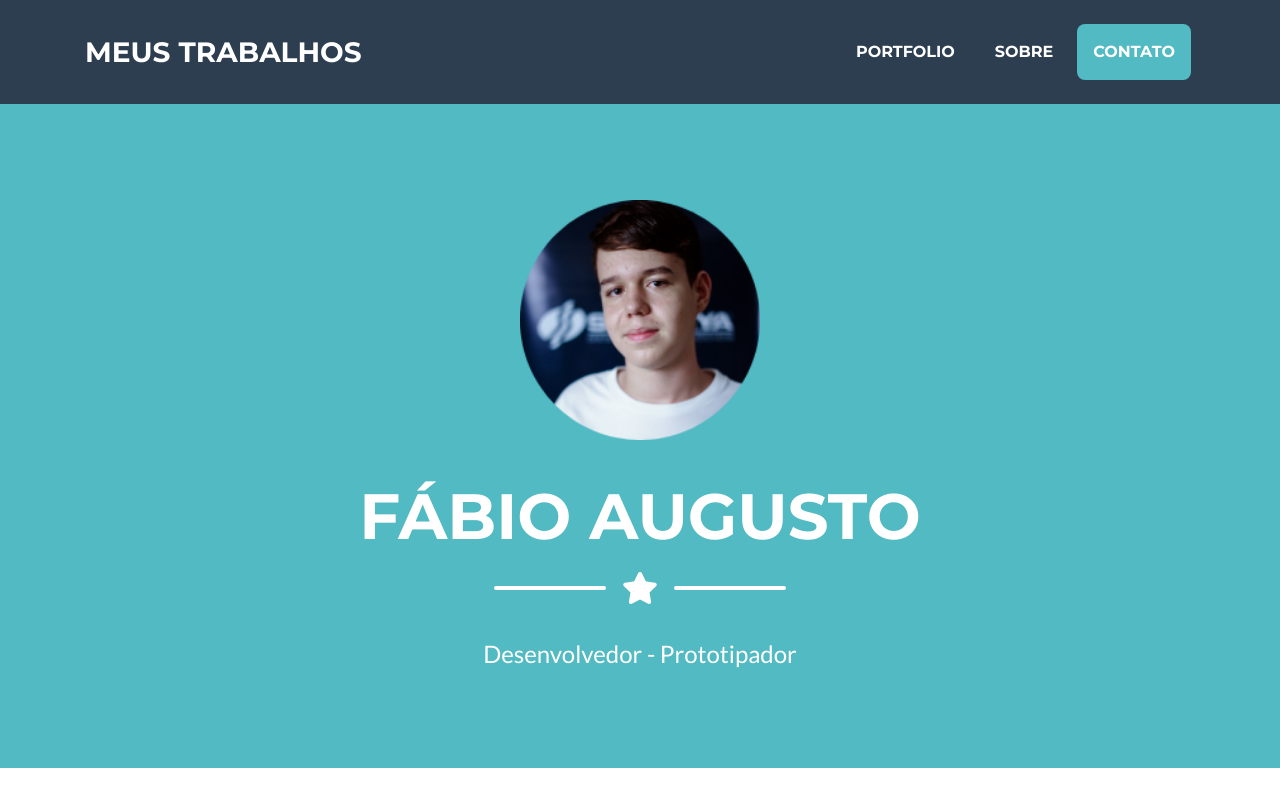
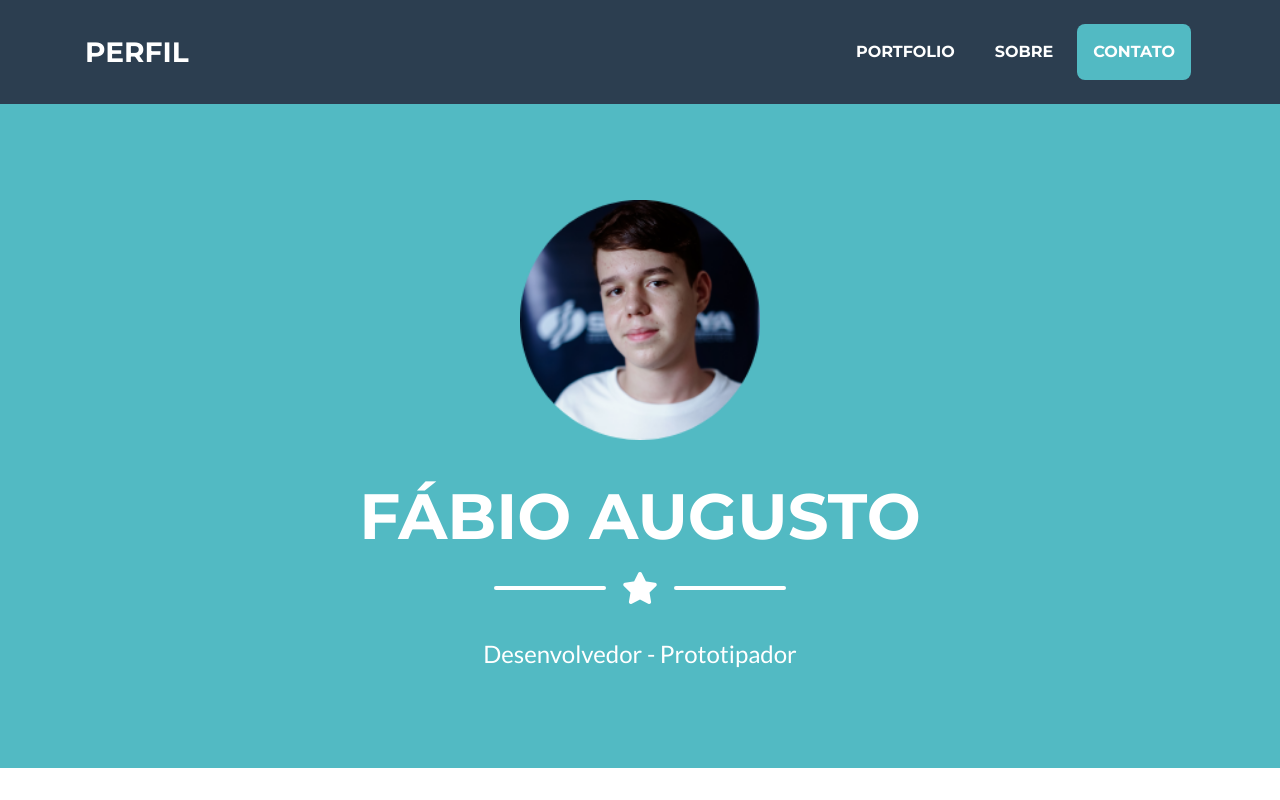
Before and after one commit to FabioAJ/FabioAJ.github.io, a website with bundled scripts: page index.html in a window 1280 px wide. Shown: the top 800 px of the page. Built offline with nearby package versions, Linux system fonts and the light colour scheme.

Commit message:
Altera nome na barra de navegacao

```diff
--- a/index.html
+++ b/index.html
@@ -25,7 +25,7 @@
   <!-- Navigation -->
   <nav class="navbar navbar-expand-lg bg-secondary text-uppercase fixed-top" id="mainNav">
     <div class="container">
-      <a class="navbar-brand js-scroll-trigger" href="#page-top">Meus Trabalhos</a>
+      <a class="navbar-brand js-scroll-trigger" href="#page-top">Perfil</a>
       <button class="navbar-toggler navbar-toggler-right text-uppercase font-weight-bold bg-primary text-white rounded" type="button" data-toggle="collapse" data-target="#navbarResponsive" aria-controls="navbarResponsive" aria-expanded="false" aria-label="Toggle navigation">
         Menu
         <i class="fas fa-bars"></i>
```
